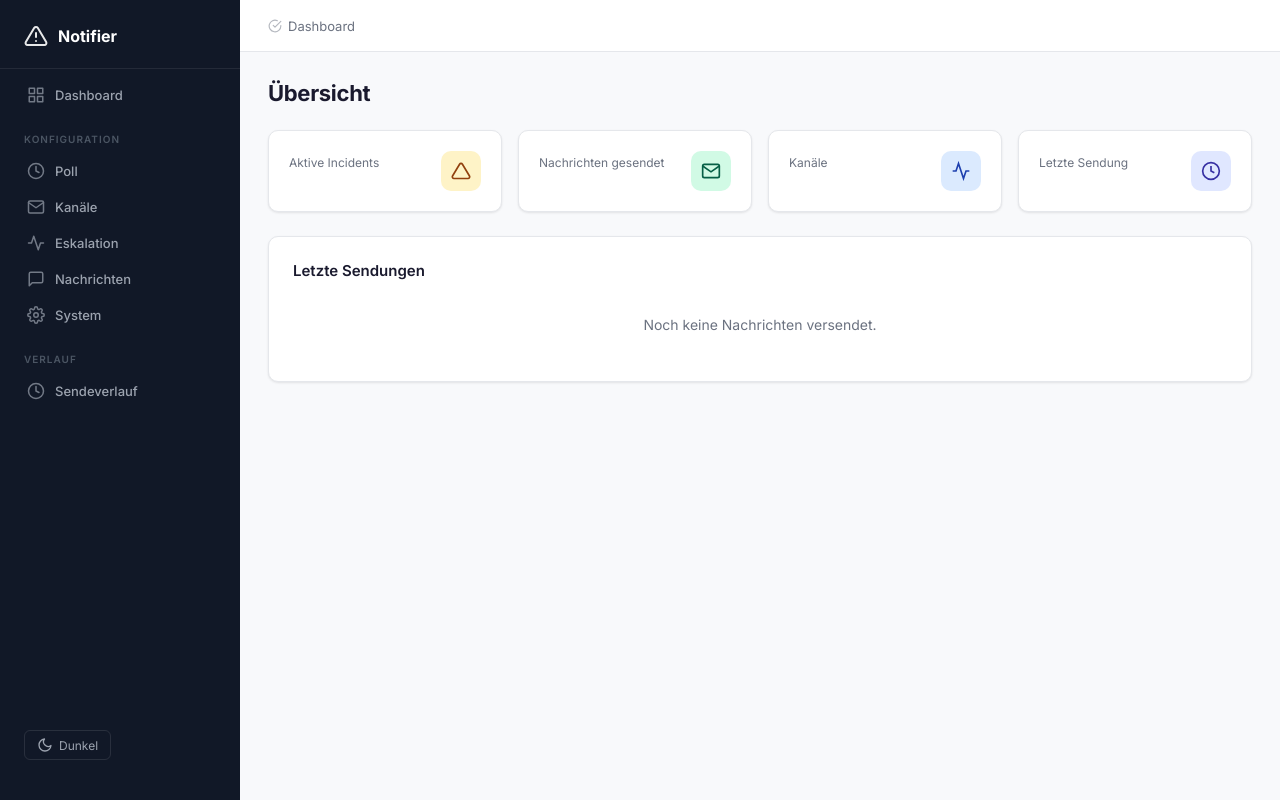
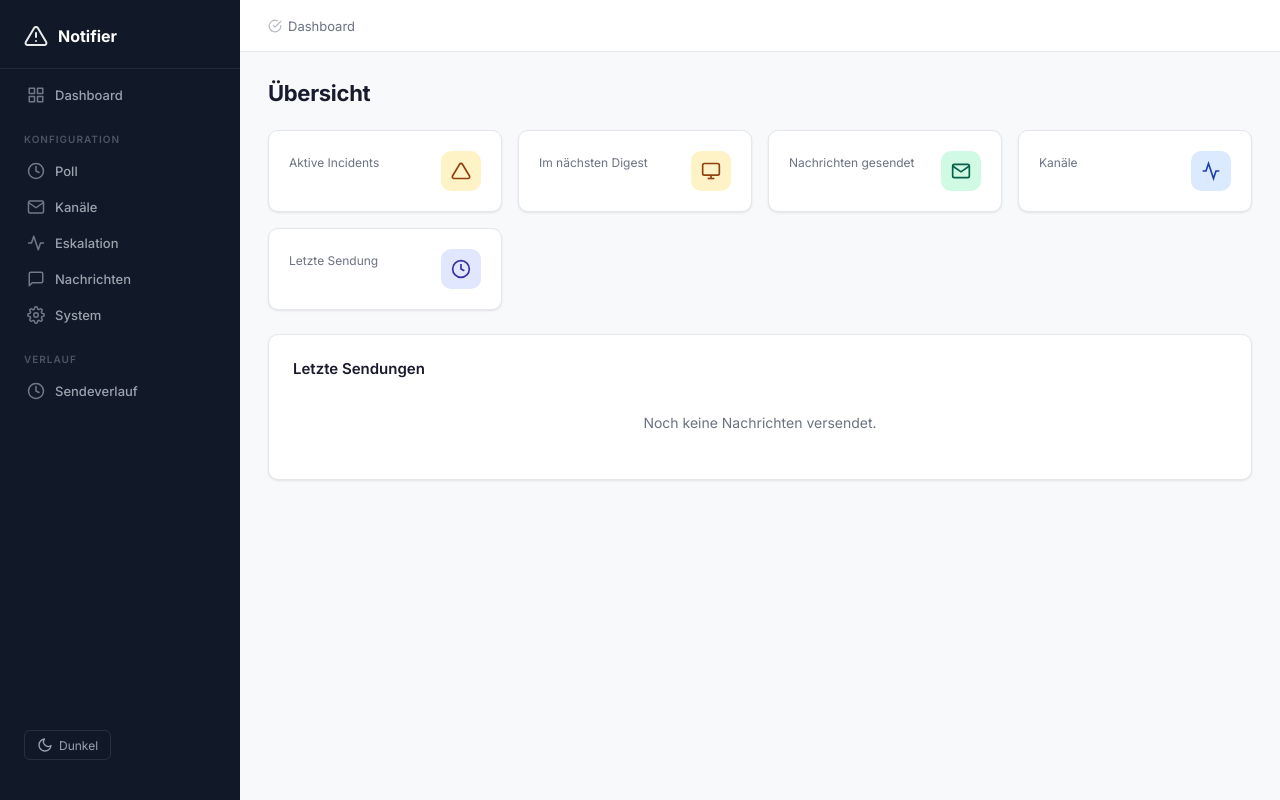
Before and after one commit to ChancellorCookie/notification_service, a Flask app: template incident-notifier/templates/index.html in a window 1280 px wide. Run offline with Flask 3, Linux system fonts and the light colour scheme; the template is opened without the code that fills it, so the values that code supplies are empty.

Commit message:
Digest-Betreff mit Severity-Label + Dashboard: Im nächsten Digest

```diff
--- a/incident-notifier/notifier/channels/email_channel.py
+++ b/incident-notifier/notifier/channels/email_channel.py
@@ -36,7 +36,9 @@ class EmailChannel(Channel):
     def send_digest(self, incidents: list[Incident], total_active: int = 0) -> None:
         c = self.config
         tpl = self.templates_cfg
-        subject = f"[DIGEST] {total_active} offen ({len(incidents)} neu)"
+        sevs = {inc.severity for inc in incidents}
+        label = "WARNUNG" if "warning" in sevs else "HINWEIS"
+        subject = f"[{label}] {total_active} offen ({len(incidents)} neu)"
         body = formatting.digest_body(incidents, tpl, total_active)
         body_html = formatting.digest_body_html(incidents, tpl, total_active)
 
--- a/incident-notifier/notifier/web.py
+++ b/incident-notifier/notifier/web.py
@@ -43,6 +43,7 @@ def index():
     from datetime import datetime
     state = StateStore(db_path)
     active = state.active()
+    digest_pending = state.digest_pending()
     history = state.get_history(50)
     state.close()
 
@@ -50,6 +51,7 @@ def index():
         item["sent_at_str"] = datetime.fromtimestamp(item["sent_at"]).strftime("%d.%m.%Y %H:%M:%S")
     stats = {
         "active_incidents": len(active),
+        "digest_pending": len(digest_pending),
         "total_sent": len(history),
         "channels": len(cfg.get("channels", {})),
         "last_time": datetime.fromtimestamp(history[0]["sent_at"]).strftime("%H:%M") if history else "-",
--- a/incident-notifier/templates/index.html
+++ b/incident-notifier/templates/index.html
@@ -11,6 +11,13 @@
         </div>
         <div class="stat-value">{{ stats.active_incidents }}</div>
         <div class="stat-label">Aktive Incidents</div>
+    </div>
+    <div class="stat-card">
+        <div class="stat-icon amber" style="float:right;width:40px;height:40px;border-radius:10px;display:flex;align-items:center;justify-content:center;background:#fef3c7;color:#92400e">
+            <svg viewBox="0 0 24 24" fill="none" stroke="currentColor" stroke-width="2" style="width:20px;height:20px"><rect x="2" y="3" width="20" height="14" rx="2" ry="2"/><line x1="8" y1="21" x2="16" y2="21"/><line x1="12" y1="17" x2="12" y2="21"/></svg>
+        </div>
+        <div class="stat-value">{{ stats.digest_pending }}</div>
+        <div class="stat-label">Im nächsten Digest</div>
     </div>
     <div class="stat-card">
         <div class="stat-icon green" style="float:right;width:40px;height:40px;border-radius:10px;display:flex;align-items:center;justify-content:center">
```
